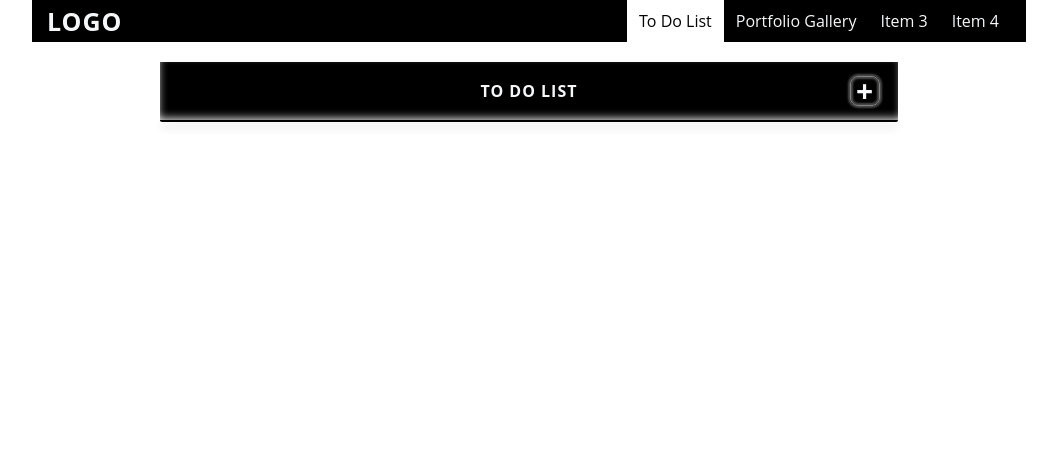
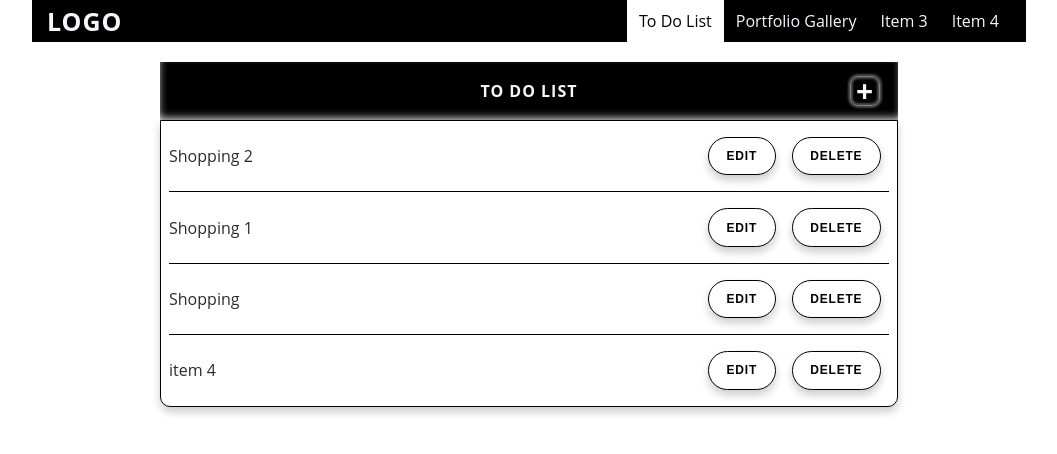
Before and after one commit to savus/ProjectsRepractice, a React (Vite) app: page / in a window 1280 px wide. Both pictures are taken after a click on the item "To Do List". Shown: the top 454 px of the page, without its empty margins (111-1168 px from the left). Built offline with nearby package versions, Linux system fonts and the light colour scheme; data requests are answered from the project's data file.

Commit message:
add option for using optimistic rendering method or pesimistic rendering method

```diff
--- a/db.json
+++ b/db.json
@@ -1,3 +1,20 @@
 {
-  "ListItems": []
+  "ListItems": [
+    {
+      "content": "item 4",
+      "id": 3
+    },
+    {
+      "content": "Shopping",
+      "id": 4
+    },
+    {
+      "content": "Shopping 1",
+      "id": 5
+    },
+    {
+      "content": "Shopping 2 ",
+      "id": 6
+    }
+  ]
 }
--- a/src/App.tsx
+++ b/src/App.tsx
@@ -5,26 +5,27 @@ import { ToDoList } from "./components/ToDoList";
 import "./css/base.css";
 import "./css/theme.css";
 import "./css/responsive.css";
-import { useState } from "react";
 
 import "./css/portfolio-gallery.css";
 import { portfolioImages } from "./portfolio-images";
 import { ActiveLinkProvider } from "./components/providers/ActiveLinkProvider";
 import { ListItemsProvider } from "./components/providers/ListItemsProvider";
+import { OptimisticRenderingProvider } from "./components/providers/OptimisticRenderingProvider";
 
 const useReact = true;
 
 function App() {
-  const [isLoading, setIsLoading] = useState(false);
   return (
     <>
       <MainSectionLayout>
         <ActiveLinkProvider>
           <MainHeader useReact={useReact} />
           <ScreenLayout id={"to-do"} dataAnimation="slideFadeInRight">
-            <ListItemsProvider>
-              <ToDoList useReact={useReact} isLoading={isLoading} />
-            </ListItemsProvider>
+            <OptimisticRenderingProvider>
+              <ListItemsProvider>
+                <ToDoList useReact={useReact} />
+              </ListItemsProvider>
+            </OptimisticRenderingProvider>
           </ScreenLayout>
           <ScreenLayout
             id={"portfolio-gallery"}
--- a/src/components/ListItemComponent.tsx
+++ b/src/components/ListItemComponent.tsx
@@ -1,15 +1,21 @@
 import { useState } from "react";
 import { TListItem } from "../types";
 import { useListItems } from "./providers/ListItemsProvider";
+import { useOptRendering } from "./providers/OptimisticRenderingProvider";
 
 export const ListItemComponent = ({
   item: { id, content },
-  isLoading,
 }: {
   item: TListItem;
-  isLoading: boolean;
 }) => {
-  const { updateListItemOpt, deleteListItemOpt } = useListItems();
+  const {
+    updateListItem,
+    updateListItemOpt,
+    deleteListItem,
+    deleteListItemOpt,
+    isLoading,
+  } = useListItems();
+  const { useOptimisticRendering } = useOptRendering();
   const [editModeState, setEditModeState] = useState<"edit-mode" | "">("");
   const [itemInputState, setItemInputState] = useState(content);
   return (
@@ -33,7 +39,9 @@ export const ListItemComponent = ({
               setEditModeState("edit-mode");
             } else {
               setEditModeState("");
-              updateListItemOpt(id, itemInputState);
+              !useOptimisticRendering
+                ? updateListItem(id, itemInputState)
+                : updateListItemOpt(id, itemInputState);
             }
           }}
           disabled={isLoading}
@@ -44,7 +52,9 @@ export const ListItemComponent = ({
           className="delete-button btn btn-primary"
           data-tooltip={`${isLoading ? "Waiting..." : "Click to delete"}`}
           onClick={() => {
-            deleteListItemOpt(id);
+            !useOptimisticRendering
+              ? deleteListItem(id)
+              : deleteListItemOpt(id);
           }}
           disabled={isLoading}
         >
--- a/src/components/ToDoList.tsx
+++ b/src/components/ToDoList.tsx
@@ -5,14 +5,8 @@ import { isListItemValid } from "../utils/validations";
 import { ErrorMessage } from "./shared/ErrorMessage";
 import { useListItems } from "./providers/ListItemsProvider";
 
-export const ToDoList = ({
-  useReact,
-  isLoading,
-}: {
-  useReact: boolean;
-  isLoading: boolean;
-}) => {
-  const { allListItems, postNewItemOpt } = useListItems();
+export const ToDoList = ({ useReact }: { useReact: boolean }) => {
+  const { allListItems, postNewItemOpt, isLoading } = useListItems();
 
   const [itemFormActiveState, setItemFormActiveState] = useState<"active" | "">(
     ""
@@ -99,11 +93,7 @@ export const ToDoList = ({
         <div id="to-do-body">
           <ul id="list-container" className="ul-defaults-none">
             {sortedList.map((item) => (
-              <ListItemComponent
-                key={item.id}
-                item={item}
-                isLoading={isLoading}
-              />
+              <ListItemComponent key={item.id} item={item} />
             ))}
           </ul>
         </div>
--- a/src/components/providers/ListItemsProvider.tsx
+++ b/src/components/providers/ListItemsProvider.tsx
@@ -10,8 +10,13 @@ import { Requests } from "../../api";
 
 type TListItemsProvider = {
   allListItems: TListItem[];
+  isLoading: boolean;
+  setIsLoading: (input: boolean) => void;
+  postNewItem: (item: Omit<TListItem, "id">) => void;
   postNewItemOpt: (item: Omit<TListItem, "id">) => void;
+  updateListItem: (id: number, input: string) => void;
   updateListItemOpt: (id: number, input: string) => void;
+  deleteListItem: (id: number) => void;
   deleteListItemOpt: (id: number) => void;
 };
 
@@ -33,14 +38,14 @@ export const ListItemsProvider = ({ children }: { children: ReactNode }) => {
       });
   };
 
-  // const postNewItem = (item: Omit<TListItem, "id">) => {
-  //   setIsLoading(true);
-  //   return Requests.postNewItem(item)
-  //     .then(fetchData)
-  //     .finally(() => {
-  //       setIsLoading(false);
-  //     });
-  // };
+  const postNewItem = (item: Omit<TListItem, "id">) => {
+    setIsLoading(true);
+    return Requests.postNewItem(item)
+      .then(fetchData)
+      .finally(() => {
+        setIsLoading(false);
+      });
+  };
 
   const postNewItemOpt = (item: Omit<TListItem, "id">) => {
     const highestListItemId =
@@ -58,14 +63,14 @@ export const ListItemsProvider = ({ children }: { children: ReactNode }) => {
     });
   };
 
-  // const updateListItem = (itemID: number, input: string) => {
-  //   setIsLoading(true);
-  //   return Requests.updateListItem(itemID, { content: input })
-  //     .then(fetchData)
-  //     .finally(() => {
-  //       setIsLoading(false);
-  //     });
-  // };
+  const updateListItem = (itemID: number, input: string) => {
+    setIsLoading(true);
+    return Requests.updateListItem(itemID, { content: input })
+      .then(fetchData)
+      .finally(() => {
+        setIsLoading(false);
+      });
+  };
 
   const updateListItemOpt = (id: number, input: string) => {
     setAllListItems(
@@ -83,14 +88,14 @@ export const ListItemsProvider = ({ children }: { children: ReactNode }) => {
     );
   };
 
-  // const deleteListItem = (itemID: number) => {
-  //   setIsLoading(true);
-  //   return Requests.deleteListItem(itemID)
-  //     .then(fetchData)
-  //     .finally(() => {
-  //       setIsLoading(false);
-  //     });
-  // };
+  const deleteListItem = (itemID: number) => {
+    setIsLoading(true);
+    return Requests.deleteListItem(itemID)
+      .then(fetchData)
+      .finally(() => {
+        setIsLoading(false);
+      });
+  };
 
   const deleteListItemOpt = (id: number) => {
     setAllListItems(allListItems.filter((item) => item.id !== id));
@@ -109,8 +114,13 @@ export const ListItemsProvider = ({ children }: { children: ReactNode }) => {
     <ListItemContext.Provider
       value={{
         allListItems,
+        isLoading,
+        setIsLoading,
+        postNewItem,
         postNewItemOpt,
+        updateListItem,
         updateListItemOpt,
+        deleteListItem,
         deleteListItemOpt,
       }}
     >
--- /dev/null
+++ b/src/components/providers/OptimisticRenderingProvider.tsx
@@ -0,0 +1,27 @@
+import { ReactNode, createContext, useContext, useState } from "react";
+
+type OptimisticRenderingProvider = {
+  useOptimisticRendering: boolean;
+  setUseOptimisticRendering: (input: boolean) => void;
+};
+
+const OptimisticRenderingContext = createContext<OptimisticRenderingProvider>(
+  {} as OptimisticRenderingProvider
+);
+
+export const OptimisticRenderingProvider = ({
+  children,
+}: {
+  children: ReactNode;
+}) => {
+  const [useOptimisticRendering, setUseOptimisticRendering] = useState(true);
+  return (
+    <OptimisticRenderingContext.Provider
+      value={{ useOptimisticRendering, setUseOptimisticRendering }}
+    >
+      {children}
+    </OptimisticRenderingContext.Provider>
+  );
+};
+
+export const useOptRendering = () => useContext(OptimisticRenderingContext);
--- a/src/css/base.css
+++ b/src/css/base.css
@@ -144,7 +144,7 @@ img {
   background-color: var(--button-alternative);
 }
 
-.btn-primary:active {
+.btn-primary:active:not(:disabled) {
   background-color: var(--button-base);
   position: relative;
   bottom: -2px;
```
